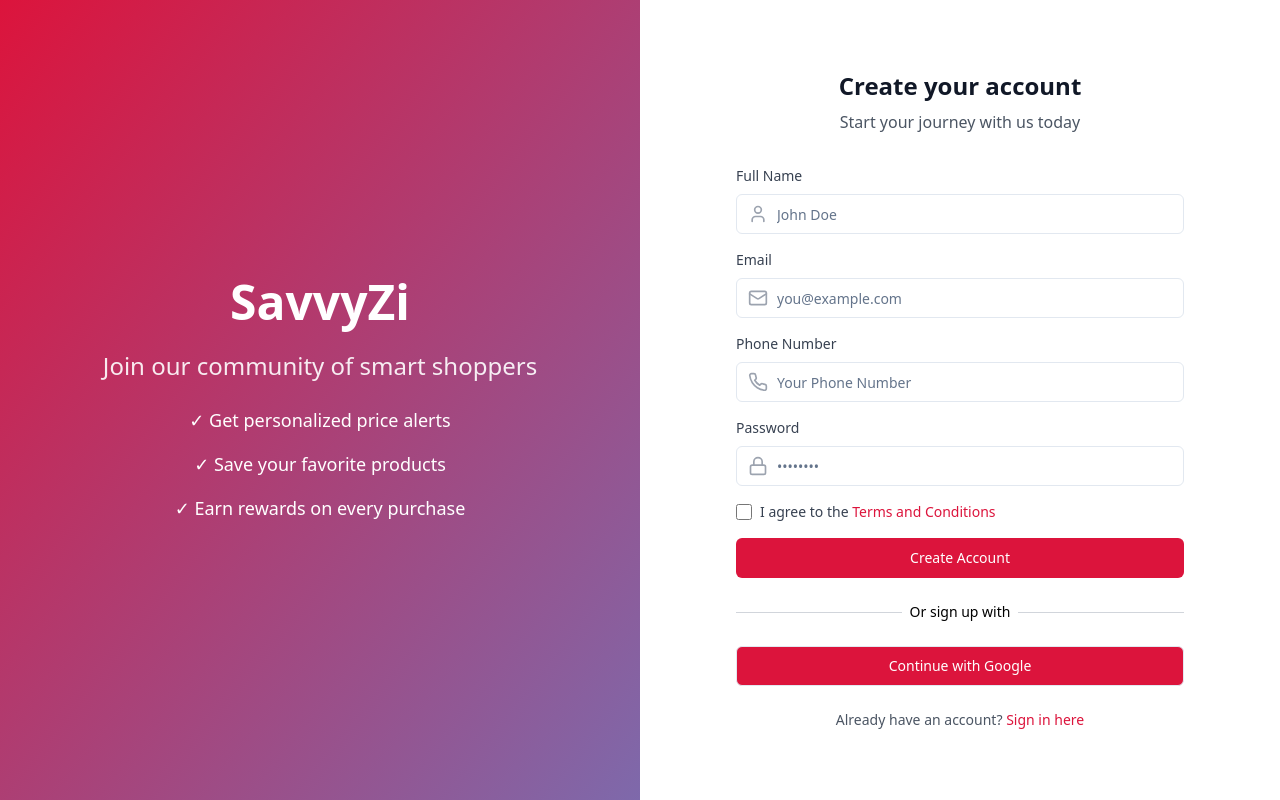
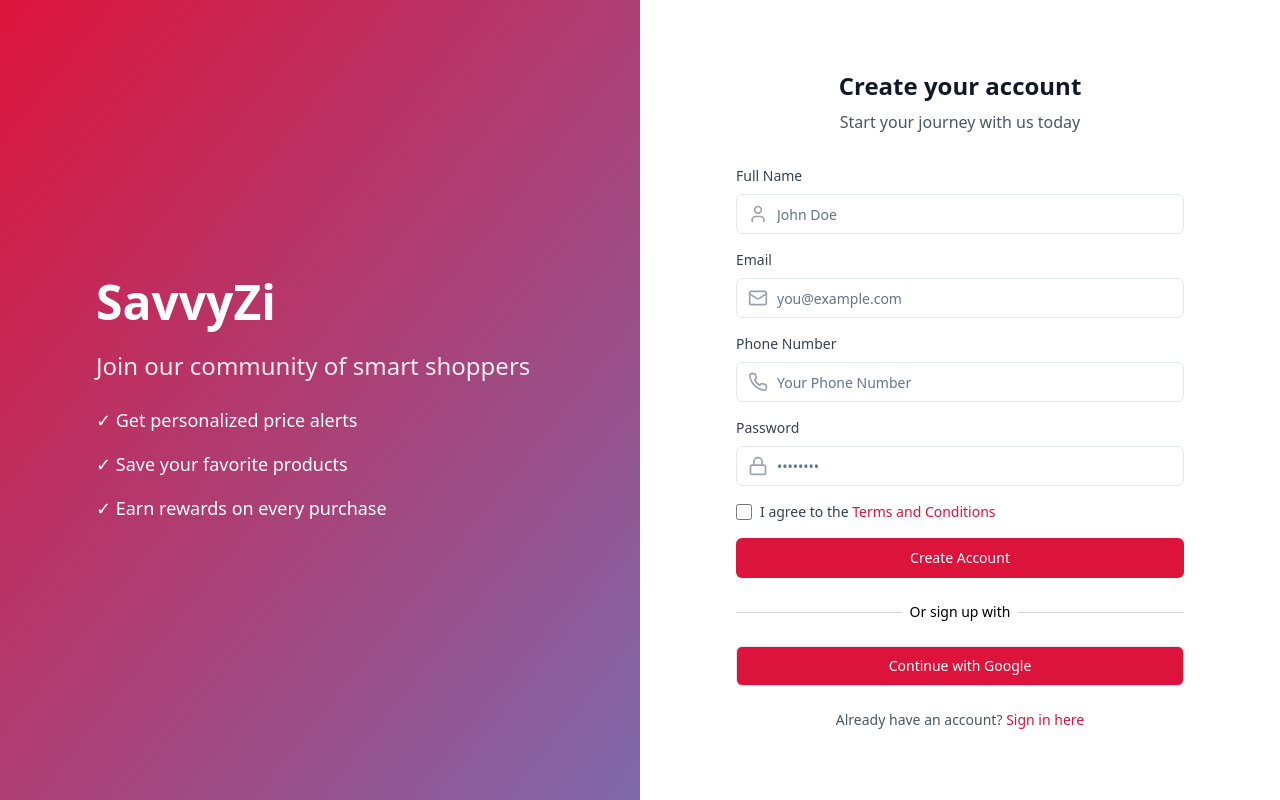
Before and after one commit to aniket007sp/cashback-compare-mania, a React (Vite) app: page /signup in a window 1280 px wide. Built offline with nearby package versions, Linux system fonts and the light colour scheme.

Commit message:
Update SignUp.jsx

```diff
--- a/src/components/SignUp.jsx
+++ b/src/components/SignUp.jsx
@@ -5,17 +5,15 @@ import { Input } from "@/components/ui/input";
 
 function SignUp() {
   return (
-    <div className="min-h-screen flex flex-col">
-      {/* Main Content */}
-      <div className="flex flex-1 flex-col lg:flex-row">
+    <div className="min-h-screen flex flex-col lg:flex-row">
       {/* Left Section - Brand */}
       <div className="w-full lg:w-1/2 bg-gradient-to-br from-[crimson] to-[#7E69AB] flex flex-col items-center justify-center p-6 lg:p-10 text-white">
-          <div className="w-full max-w-md space-y-6">
-            <h1 className="text-4xl md:text-5xl font-bold text-center mb-4">SavvyZi</h1>
-            <p className="text-xl md:text-2xl text-center text-white/90">
+        <div className="w-full max-w-md space-y-6 text-center lg:text-left">
+          <h1 className="text-4xl md:text-5xl font-bold mb-4">SavvyZi</h1>
+          <p className="text-xl md:text-2xl text-white/90">
             Join our community of smart shoppers
           </p>
-            <div className="mt-8 space-y-4 text-center">
+          <div className="mt-8 space-y-4">
             <p className="text-lg">✓ Get personalized price alerts</p>
             <p className="text-lg">✓ Save your favorite products</p>
             <p className="text-lg">✓ Earn rewards on every purchase</p>
@@ -24,7 +22,7 @@ function SignUp() {
       </div>
 
       {/* Right Section - Sign Up Form */}
-        <div className="w-full lg:w-1/2 bg-white flex flex-col items-center justify-center p-6 lg:p-10">
+      <div className="w-full lg:w-1/2 bg-white flex flex-col items-center justify-center p-6 lg:p-10 overflow-hidden">
         <div className="w-full max-w-md space-y-6">
           <div className="text-center mb-8">
             <h2 className="text-2xl font-bold text-gray-900">Create your account</h2>
@@ -167,7 +165,6 @@ function SignUp() {
         </div>
       </div>
     </div>
-    </div>
   );
 }
 
```
Lines whose indentation alone changed are shown as unchanged.
